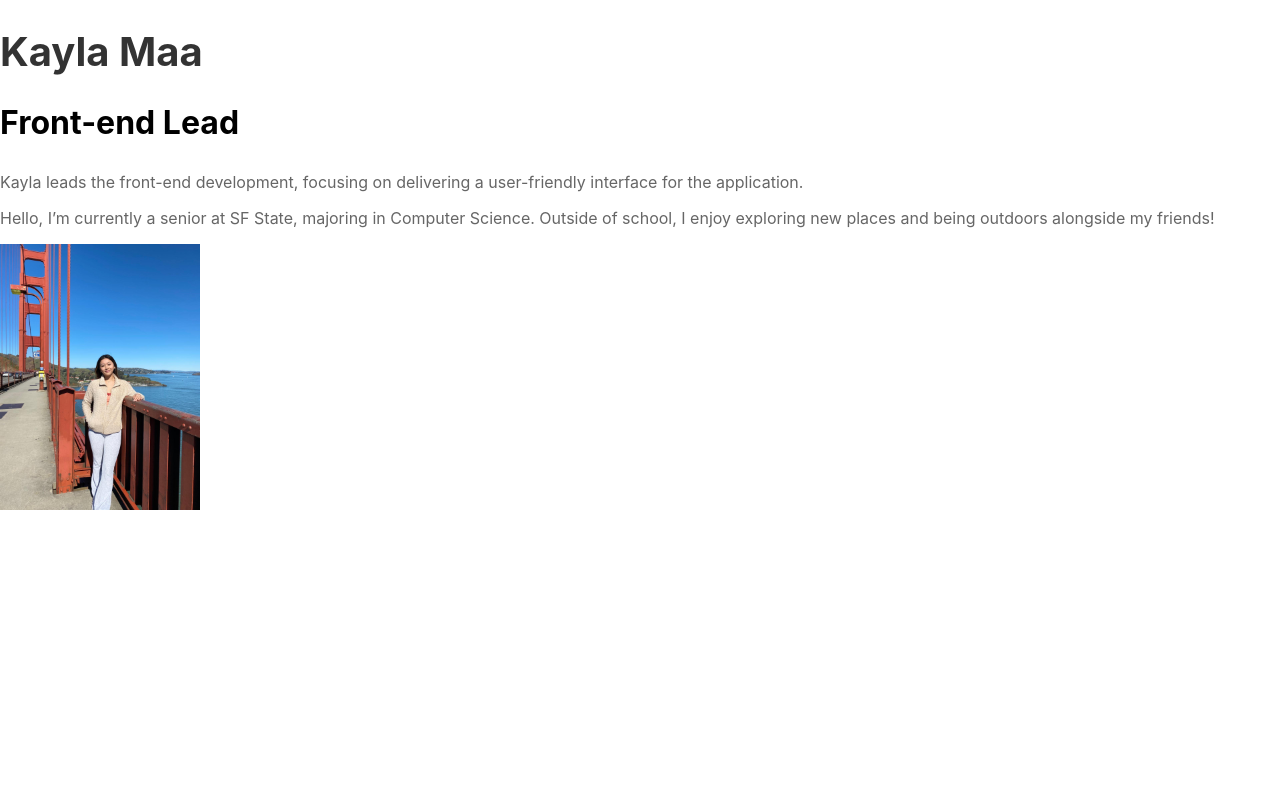
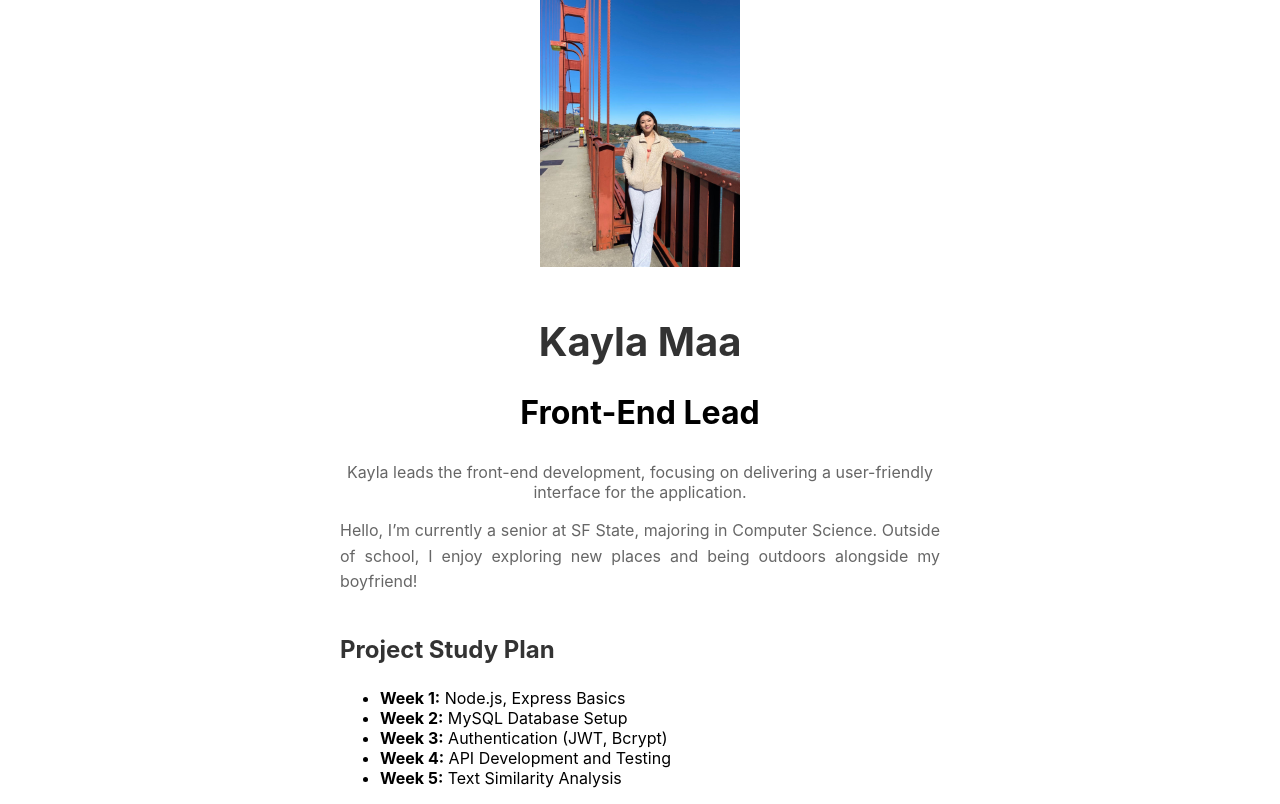
Before and after one commit to NadirAli17/CSC648-Project, a React (Create React App) app in the folder web/: page /team/kayla-maa in a window 1280 px wide. Built offline with nearby package versions, Linux system fonts and the light colour scheme.

Commit message:
updates on Kayla's bio

```diff
--- a/web/src/individual-pages/KaylaMaa.jsx
+++ b/web/src/individual-pages/KaylaMaa.jsx
@@ -3,16 +3,33 @@ import kaylaImg from '../assets/images/kayla-maa.jpg';
 
 const KaylaMaa = () => {
   return (
-    <div className="team-member">
-      <h1>Kayla Maa</h1>
-      <h2>Front-end Lead</h2>
-      <p>Kayla leads the front-end development, focusing on delivering a user-friendly interface for the application.</p>
-      <p>Hello, I’m currently a senior at SF State, majoring in Computer Science. Outside of school, I enjoy exploring new places and being outdoors alongside my friends! </p>
-      { <img
+    <div className="team-member" style={{ maxWidth: '600px', margin: '0 auto', textAlign: 'center' }}>
+      {/* Image on Top */}
+      <img
         src={kaylaImg}  // Use the imported image
         alt="Kayla Maa"
-        style={{ width: '200px', height: 'auto' }}
-      /> }
+        style={{ width: '200px', height: 'auto', marginBottom: '20px' }} // Image at the top with some margin
+      />
+
+      {/* Bio Section */}
+      <h1>Kayla Maa</h1>
+      <h2>Front-End Lead</h2>
+      <p>Kayla leads the front-end development, focusing on delivering a user-friendly interface for the application.</p>
+      <p style={{ textAlign: 'justify', lineHeight: '1.6' }}>
+      Hello, I’m currently a senior at SF State, majoring in Computer Science. Outside of school, I enjoy exploring new places and being outdoors alongside my boyfriend!
+      </p>
+
+      {/* Project Study Plan Section */}
+      <div style={{ marginTop: '40px', textAlign: 'left' }}>
+        <h3>Project Study Plan</h3>
+        <ul>
+          <li><strong>Week 1:</strong> Node.js, Express Basics</li>
+          <li><strong>Week 2:</strong> MySQL Database Setup</li>
+          <li><strong>Week 3:</strong> Authentication (JWT, Bcrypt)</li>
+          <li><strong>Week 4:</strong> API Development and Testing</li>
+          <li><strong>Week 5:</strong> Text Similarity Analysis</li>
+        </ul>
+      </div>
     </div>
   );
 };
```
